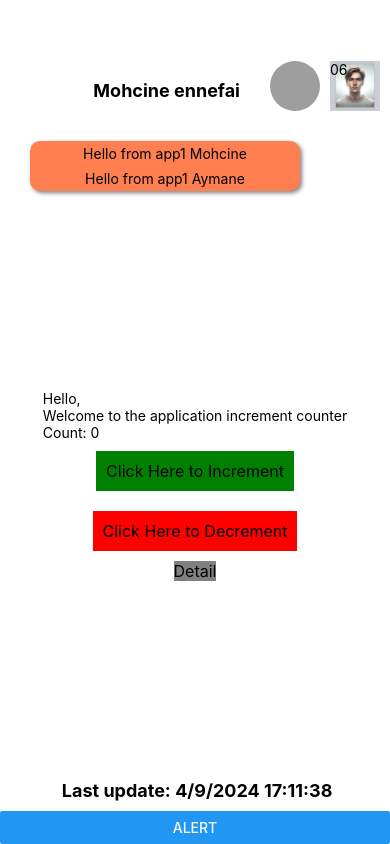
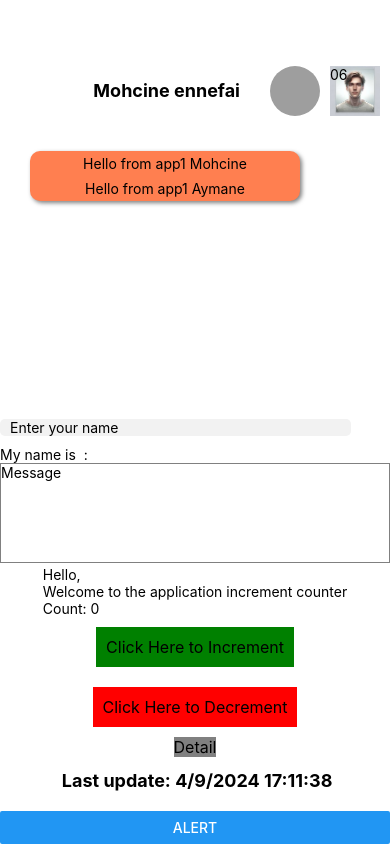
Before and after one commit to EN-MOHCINE/First-React-Native-App-, a React Native app: screen / in a window 390 px wide. Built offline with nearby package versions, Linux system fonts and the light colour scheme; grey boxes are pictures that could not be loaded.

Commit message:
Test forms and implement map function

```diff
--- a/App.js
+++ b/App.js
@@ -12,12 +12,15 @@ import
     Alert,
     Dimensions,
     Platform,
+    Switch,
     // ScrollView,
     // Pressable
     } from 'react-native';
 // const testprofile = require('./assets/testprofil.jpg');
-import test  from './assets/testprofil.jpg';
+import test  from './assets/testprofil.jpg' ;
 import Appdynamic from './DynamicUI/Appdynamic';
+import { FlatList, ScrollView, SectionList, TextInput } from 'react-native-web';
+import data from './data.json';
 
 
 
@@ -30,7 +33,7 @@ const App = () => {
   const [count, setCount] = useState(0);
   const [isModalevisible ,setisModalevisible] = useState(false);
   const [dateUpdate, setDateUpdate] = useState(formatDate(new Date()));
-
+  const [Nametext ,setNametext] =useState('')
   function formatDate(date) {
     return (
       date.getDate() +
@@ -56,6 +59,11 @@ const App = () => {
     setCount(count - 1);
     setDateUpdate(formatDate(new Date()));
   }
+  function afficheData() {
+    console.log(data);
+  }
+  const [isEnabled, setIsEnabled] = useState(false);
+  const toggleSwitch = () => setIsEnabled(previousState => !previousState);
 
   return (
     <SafeAreaView style={styles.safeArea}>
@@ -78,10 +86,106 @@ const App = () => {
         </View>
 
 
+        <ScrollView>
+          {/* Map */}
+        {/* <View>
+          {data.map((item, index) => (
+            <React.Fragment key={index}>
+              <Text>type: {item.type}</Text>
+              <Text>name: {item.name}</Text>
+            </React.Fragment>
+          ))}
+          <Button title="affiche data" onPress={afficheData} />
+        </View> */}
+      </ScrollView>
+
+
+      {/* flat list  */}
+      {/* <ScrollView> */}
+
+      {/* <FlatList
+          data={data}
+          keyExtractor={(item, index) => index.toString()}
+          renderItem={({ item }) => (
+            <>
+              <Text>type: {item.type}</Text>
+              <Text>name: {item.name}</Text>
+              <Text> <ul>power: {item.power.map((item)=>(<li>{item}</li>))}</ul></Text>
+            </>
+          )}
+          //separator  item
+          ItemSeparatorComponent ={ <View style={{ height: 16, backgroundColor: 'gray' }}  /> }
+          // empty  component
+          ListEmptyComponent  ={<Text>No  data found </Text>}
+          // header component
+          ListHeaderComponent ={<Text style={styles.headerComponent}>Shows all Pokemone </Text>}
+          // footer component
+          ListFooterComponent ={<Text style={styles.headerComponent}>End of List </Text>}
+
+
+          // horizontal
+          /> */}
+
+      {/* <View>
+      <SectionList
+          sections={data}
+          renderItem={({ item }) => {
+            return (
+              <View>
+                <Text>{item.name}</Text>
+              </View>
+            );
+          }}
+          // renderSectionHeader={({ section }) => (
+          //   <Text style={styles.headerComponent}>{section.type}</Text>
+          // )}
+          itemseparatorComponent
+          sectioneparatorComponent
+        />
+      </View> */}
+          {/* </ScrollView> */}
+
           {/* Dynamic ui   */}
         {/* <View >
             <Appdynamic  />
-          </View> */}
+            </View> */}
+
+
+
+
+
+      {/* forms */}
+
+        <TextInput style={styles.inputtext} value={Nametext}
+        placeholder="Enter your name"
+        // disabled
+        // secureTextEntry
+        // KeyboardType="Phone"
+        autoCapitalize="none"
+        autoCorrect={false}
+
+        onChangeText={setNametext} />
+        <Text>My name is  : {Nametext}</Text>
+        <TextInput
+        placeholder="Message"
+        multiline
+        style = {{ minHeight: 100, borderColor: 'gray'
+        ,textAlignVerticale :"top", borderWidth: 1 }}
+        />
+
+{/*     <Switch
+        trackColor={{ false: "#767577", true: "#81b0ff" }}
+        thumbColor={isEnabled ? "#f5dd4b" : "#f4f3f4"}
+        ios_backgroundColor="#3e3e3e"
+        onValueChange={toggleSwitch}
+        value={isEnabled}
+      /> */}
+
+
+
+
+
+
 
 
       <View style={styles.container}>
@@ -313,7 +417,7 @@ const styles = StyleSheet.create({
     fontSize: 18,
     fontWeight: 'bold',
     color: 'black',
-    marginBottom: 10,
+    // marginBottom: 10,
     textAlign: 'center',
     margin: 20,
 
@@ -358,6 +462,22 @@ const styles = StyleSheet.create({
     shadowRadius:4 ,
     elevation: 2,
   } ,
+  headerComponent :{
+    textAlign :"center" ,
+    justifyContent: "center",
+    backgroundColor :"lightblue",
+
+
+    elevation: 2,
+  } ,
+  inputtext :{
+    width: "90%",
+    paddingHorizontal: 10,
+    color: "black", // Changed `textColor` to `color` as per React Native TextInput prop
+    marginBottom: 10,
+    backgroundColor: "#f2f2f2",
+    borderRadius: 5
+  }
 
 });
 
--- /dev/null
+++ b/data.json
@@ -0,0 +1,14 @@
+[
+    { "id": "1", "type": "Grass", "name": "Bulbasaur", "power": ["fire", "water"] },
+    { "id": "2", "type": "Grass", "name": "Ivysaur", "power": ["earth", "wind"] },
+    { "id": "3", "type": "Grass", "name": "Venusaur", "power": ["fire", "earth"] },
+    { "id": "4", "type": "Fire", "name": "Charmander", "power": ["water", "electric"] },
+    { "id": "5", "type": "Fire", "name": "Charmeleon", "power": ["earth", "wind"] },
+    { "id": "6", "type": "Fire", "name": "Charizard", "power": ["water", "wind"] },
+    { "id": "7", "type": "Water", "name": "Squirtle", "power": ["fire", "earth"] },
+    { "id": "8", "type": "Water", "name": "Wartortle", "power": ["wind", "fire"] },
+    { "id": "9", "type": "Water", "name": "Blastoise", "power": ["earth", "electric"] },
+    { "id": "10", "type": "Bug", "name": "Caterpie", "power": ["wind", "earth"] },
+    { "id": "11", "type": "Bug", "name": "Metapod", "power": ["water", "fire"] },
+    { "id": "12", "type": "Bug", "name": "Butterfree", "power": ["earth", "wind"] }
+]
```
